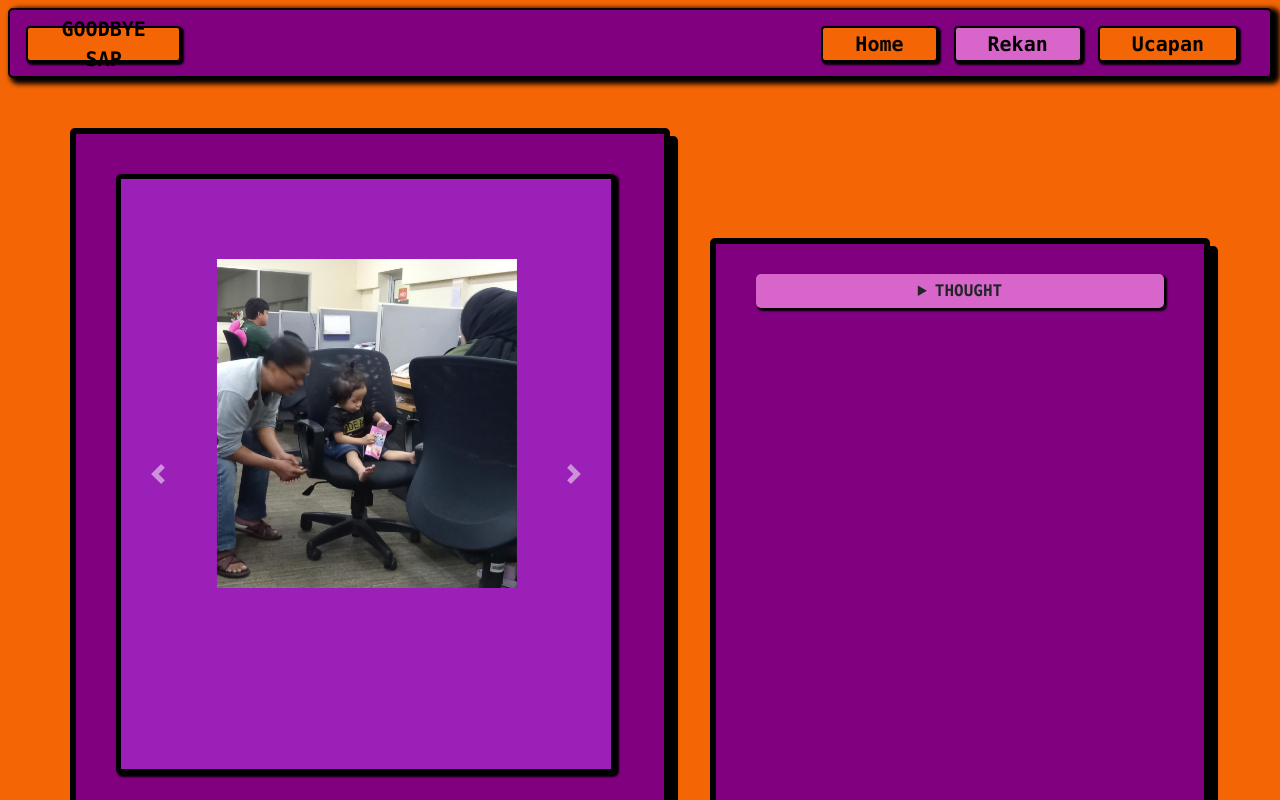
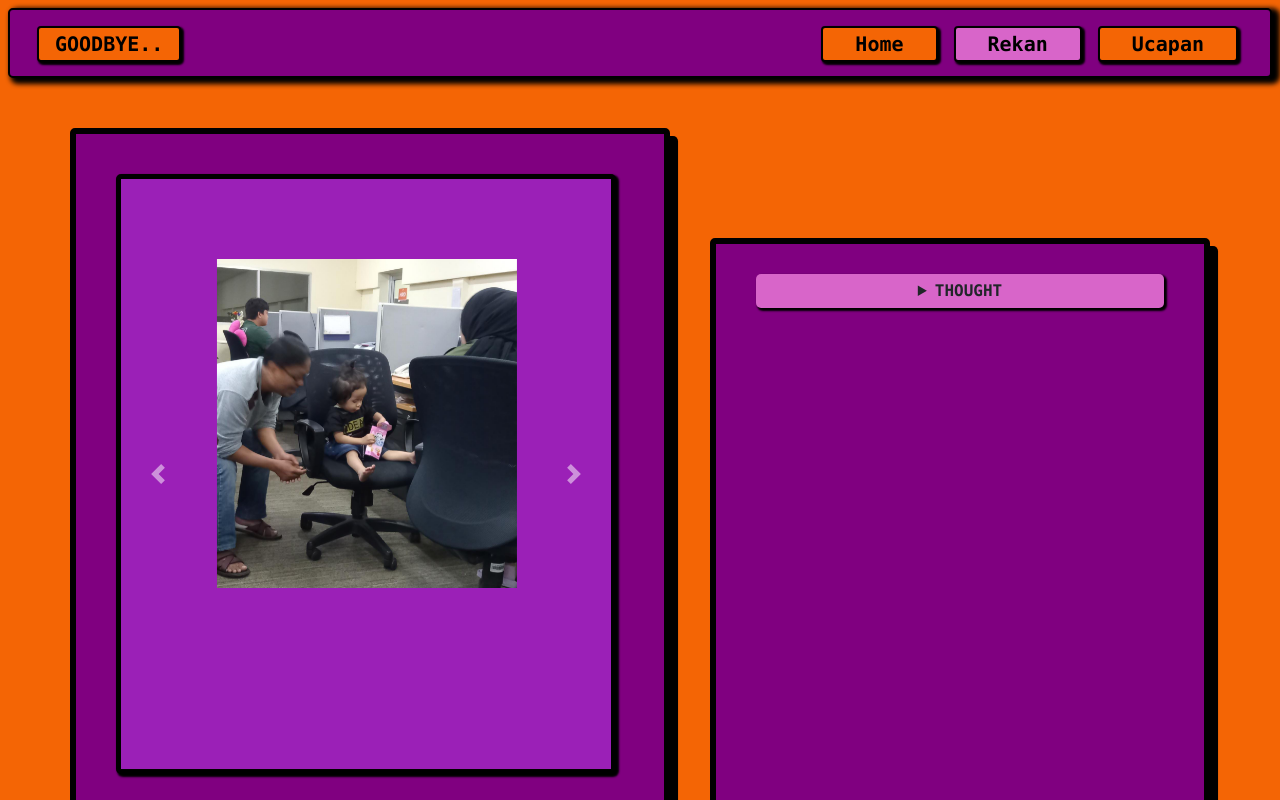
Before and after one commit to milkywoosh/sap-projectV1, a React (Create React App) app: page /people in a window 1280 px wide. Shown: the top 800 px of the page. Built offline with nearby package versions, Linux system fonts and the light colour scheme.

Commit message:
edit text good bye

```diff
--- a/src/NavBar/index.js
+++ b/src/NavBar/index.js
@@ -13,7 +13,7 @@ const Navbar = () => {
         {/* <Bars /> */}
 
         <NavMenu>
-          <div id="sapLogo"> GOODBYE SAP</div>
+          <div id="sapLogo">GOODBYE..</div>
           <NavLink to="/" activestyle="true">
             Home
           </NavLink>
```
